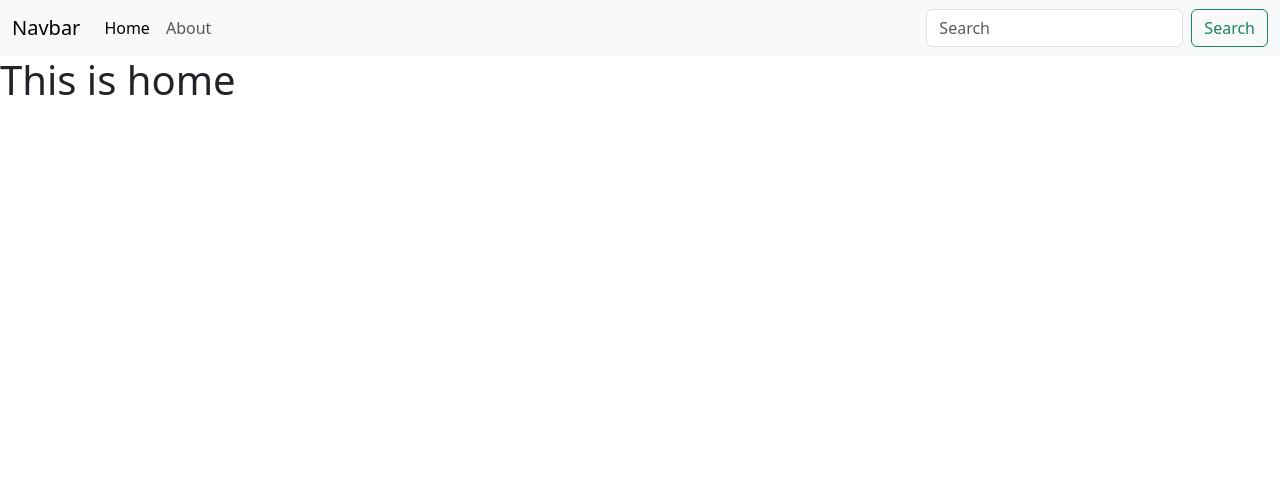
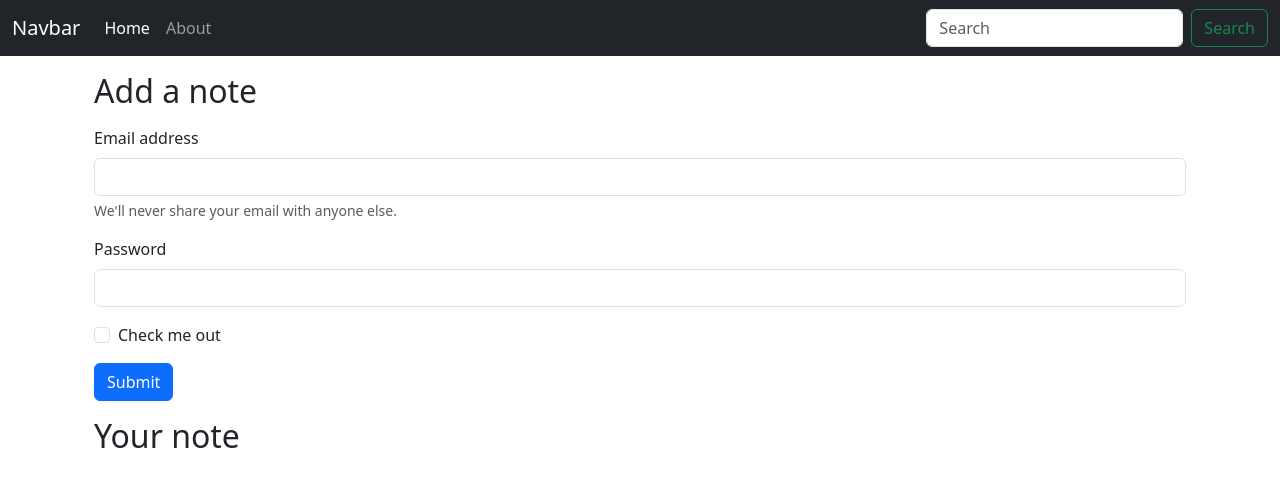
Before and after one commit to SoulEater001/iNotebook-React, a React (Vite) app: page / in a window 1280 px wide. Shown: the top 486 px of the page. Built offline with nearby package versions, Linux system fonts and the light colour scheme; the HTML template or start-up script is replaced by a standard one.

Commit message:
using useLocation hook and added a form

```diff
--- a/src/App.jsx
+++ b/src/App.jsx
@@ -13,10 +13,12 @@
     <>
       <NoteState>
         <Navbar />
-        <Routes>
-          <Route exact path='/' element={<Home />}></Route>
-          <Route exact path='/about' element={<About />}></Route>
-        </Routes>
+        <div className="container">
+          <Routes>
+            <Route exact path='/' element={<Home />}></Route>
+            <Route exact path='/about' element={<About />}></Route>
+          </Routes>
+        </div>
       </NoteState>
     </>
   )
--- a/src/component/About.jsx
+++ b/src/component/About.jsx
@@ -1,15 +1,10 @@
 import React, { useContext, useEffect } from 'react'
-import NoteContext from '../context/notes/NoteContext'
 
 const About = () => {
-    const a = useContext(NoteContext)
-    useEffect(() => {
-        a.update();
-    }, [])
 
     return (
         <div>
-            <h1>This is about {a.state.name}</h1>
+            <h1>This is about</h1>
         </div>
     )
 }
--- a/src/component/Home.jsx
+++ b/src/component/Home.jsx
@@ -3,7 +3,27 @@
 const Home = () => {
     return (
         <div>
-            <h1>This is home</h1>
+            <div className="container my-3">
+
+                <h2>Add a note</h2>
+                <form className='my-3'>
+                    <div className="mb-3">
+                        <label htmlFor="exampleInputEmail1" className="form-label">Email address</label>
+                        <input type="email" className="form-control" id="exampleInputEmail1" aria-describedby="emailHelp" />
+                        <div id="emailHelp" className="form-text">We'll never share your email with anyone else.</div>
+                    </div>
+                    <div className="mb-3">
+                        <label htmlFor="exampleInputPassword1" className="form-label">Password</label>
+                        <input type="password" className="form-control" id="exampleInputPassword1" />
+                    </div>
+                    <div className="mb-3 form-check">
+                        <input type="checkbox" className="form-check-input" id="exampleCheck1" />
+                        <label className="form-check-label" htmlFor="exampleCheck1">Check me out</label>
+                    </div>
+                    <button type="submit" className="btn btn-primary">Submit</button>
+                </form>
+                <h2>Your note</h2>
+            </div>
         </div>
     )
 }
--- a/src/component/Navbar.jsx
+++ b/src/component/Navbar.jsx
@@ -1,10 +1,15 @@
-import React from 'react'
-import { Link } from 'react-router-dom'
+import React, { useEffect } from 'react'
+import { Link, useLocation } from 'react-router-dom'
 
 const Navbar = () => {
+    let location = useLocation();
+    useEffect(() => {
+        // console.log(location);
+    }, [location])
+
     return (
         <div>
-            <nav className="navbar navbar-expand-lg bg-body-tertiary">
+            <nav className="navbar navbar-expand-lg navbar-dark bg-dark">
                 <div className="container-fluid">
                     <Link className="navbar-brand" to="/">Navbar</Link>
                     <button className="navbar-toggler" type="button" data-bs-toggle="collapse" data-bs-target="#navbarSupportedContent" aria-controls="navbarSupportedContent" aria-expanded="false" aria-label="Toggle navigation">
@@ -13,10 +18,10 @@
                     <div className="collapse navbar-collapse" id="navbarSupportedContent">
                         <ul className="navbar-nav me-auto mb-2 mb-lg-0">
                             <li className="nav-item">
-                                <Link className="nav-link active" aria-current="page" to="/">Home</Link>
+                                <Link className={`nav-link ${location.pathname === "/" ? "active" : ""}`} aria-current="page" to="/">Home</Link>
                             </li>
                             <li className="nav-item">
-                                <Link className="nav-link" to="/about">About</Link>
+                                <Link className={`nav-link ${location.pathname === "/about" ? "active" : ""}`} to="/about">About</Link>
                             </li>
                         </ul>
                         <form className="d-flex" role="search">
--- a/src/context/notes/NoteState.jsx
+++ b/src/context/notes/NoteState.jsx
@@ -16,7 +16,7 @@
         }, 1000);
     }
     return (
-        <NoteContext.Provider value={{ state, update }}>
+        <NoteContext.Provider value={{}}>
             {props.children}
         </NoteContext.Provider>
     )
```
